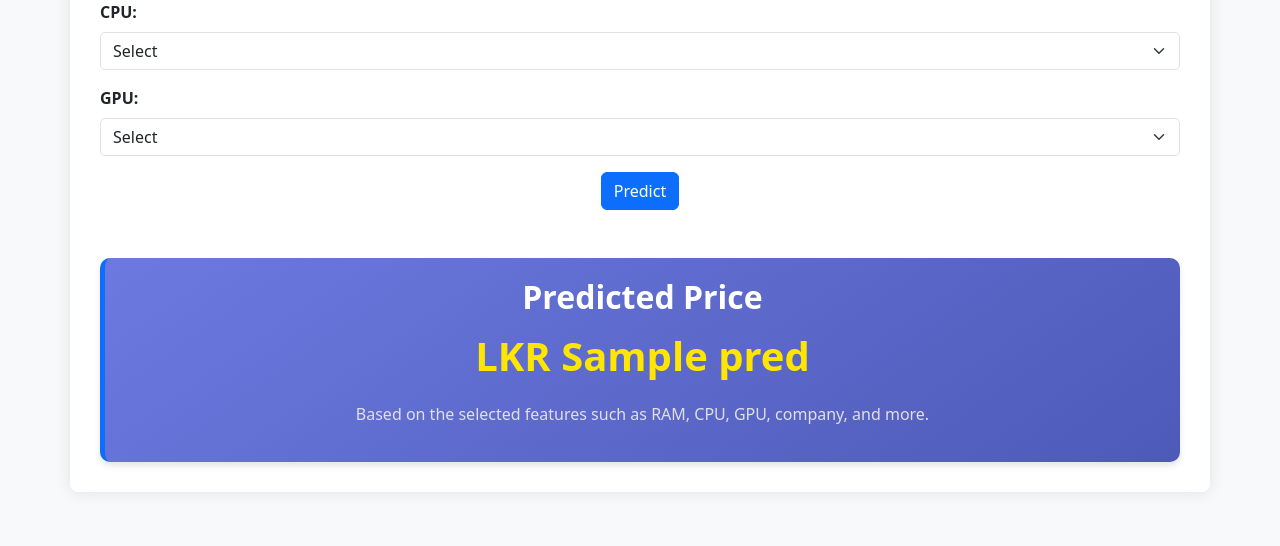
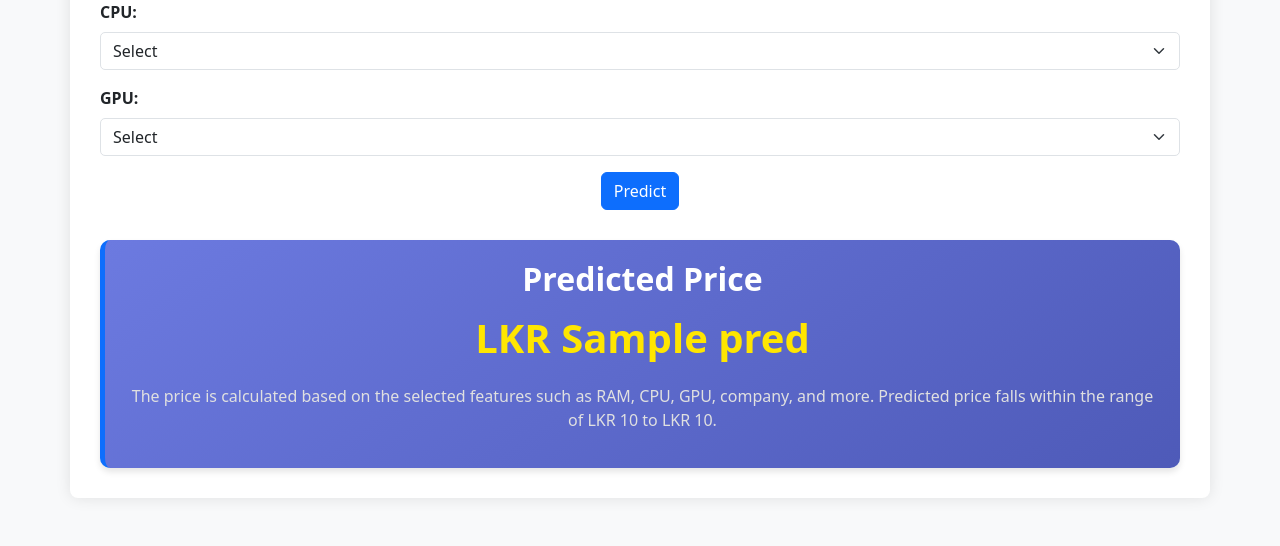
Before and after one commit to chanupadeshan/Laptop-Price-Prediction, a Flask app: template templates/index.html in a window 1280 px wide. Shown: the part 628-1174 px from the top of the page. Before the commit the page ends 1092 px from the top, so only its background shows below. Run offline with Flask 3, Linux system fonts and the light colour scheme; the template is opened without the code that fills it: most values are stand-ins (such as "Sample title", 1, 10 or a date in 2020).

Commit message:
'update'

```diff
--- a/app.py
+++ b/app.py
@@ -62,7 +62,7 @@
 
         pred = prediction(feature_list)
         pred = pred[0]
-        pred = round(pred,2) *300
+        pred = round(pred,0) *300
 
 
     return render_template('index.html',pred=pred)
--- a/templates/index.html
+++ b/templates/index.html
@@ -211,21 +211,19 @@
                 <button type="submit" class="btn btn-primary">Predict</button>
             </div>
         </form>
-
-        <div class="mt-5">
-            {% if pred != 0 %}
+        {% if pred != 0%}
         <div class="predicted-price-card">
             <div class="d-flex justify-content-center align-items-center">
                 <div class="text-center">
                         <h3 class="center">Predicted Price</h3>
                         <p class="price-value">LKR {{ pred }}</p>
-                            <p class="price-details">Based on the selected features such as RAM, CPU, GPU, company, and more.</p>
+                        <p class="price-details">
+                            The price is calculated based on the selected features such as RAM, CPU, GPU, company, and more.
+                            Predicted price falls within the range of LKR {{ pred - 5000 }} to LKR {{ pred + 5000 }}.</p>
                 </div>
             </div>
         </div>
         {% endif %}
-        </div>
-
     </div>
 
     <!-- Bootstrap JS Bundle with Popper -->
```
Lines whose indentation alone changed are shown as unchanged.
